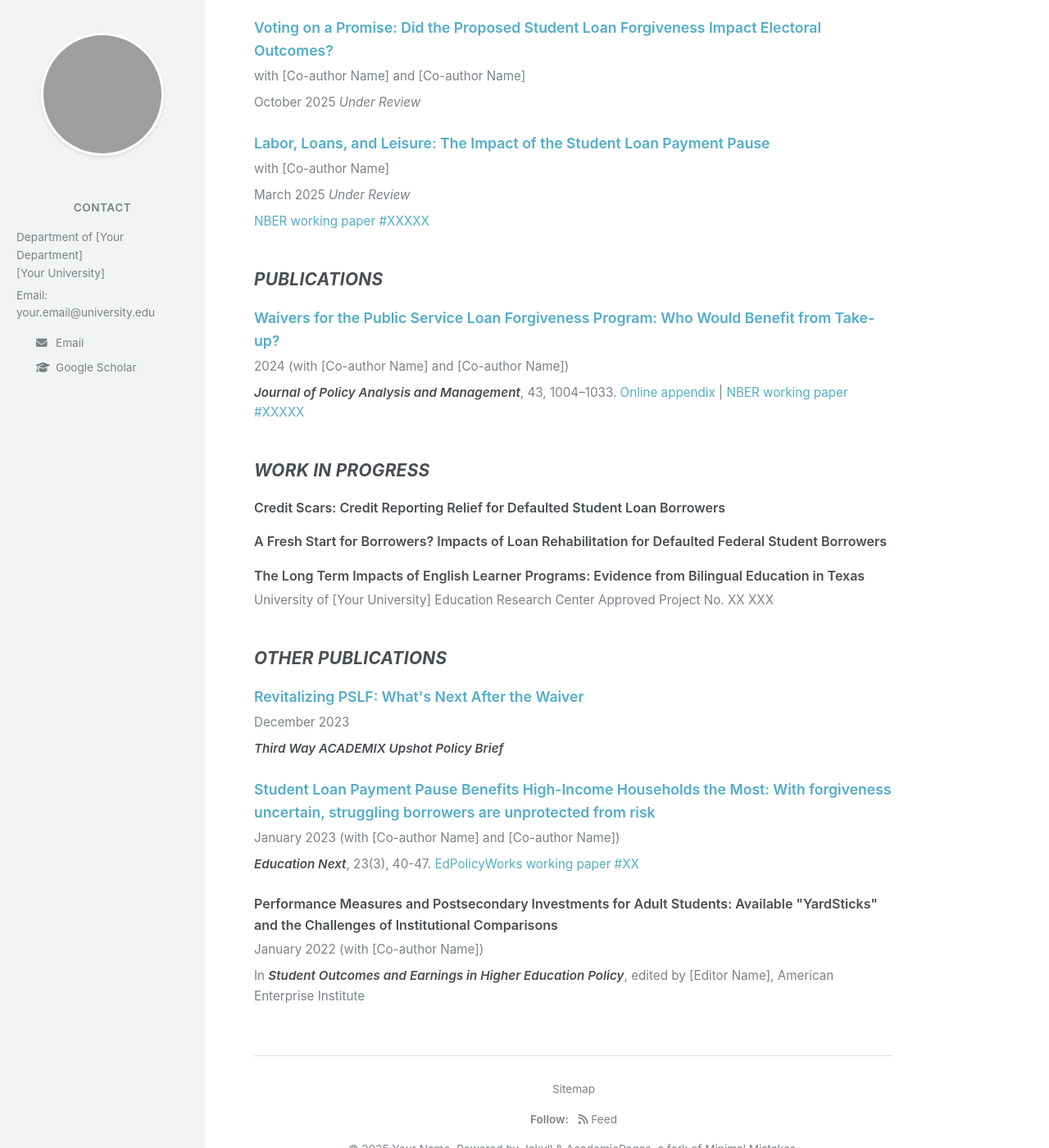
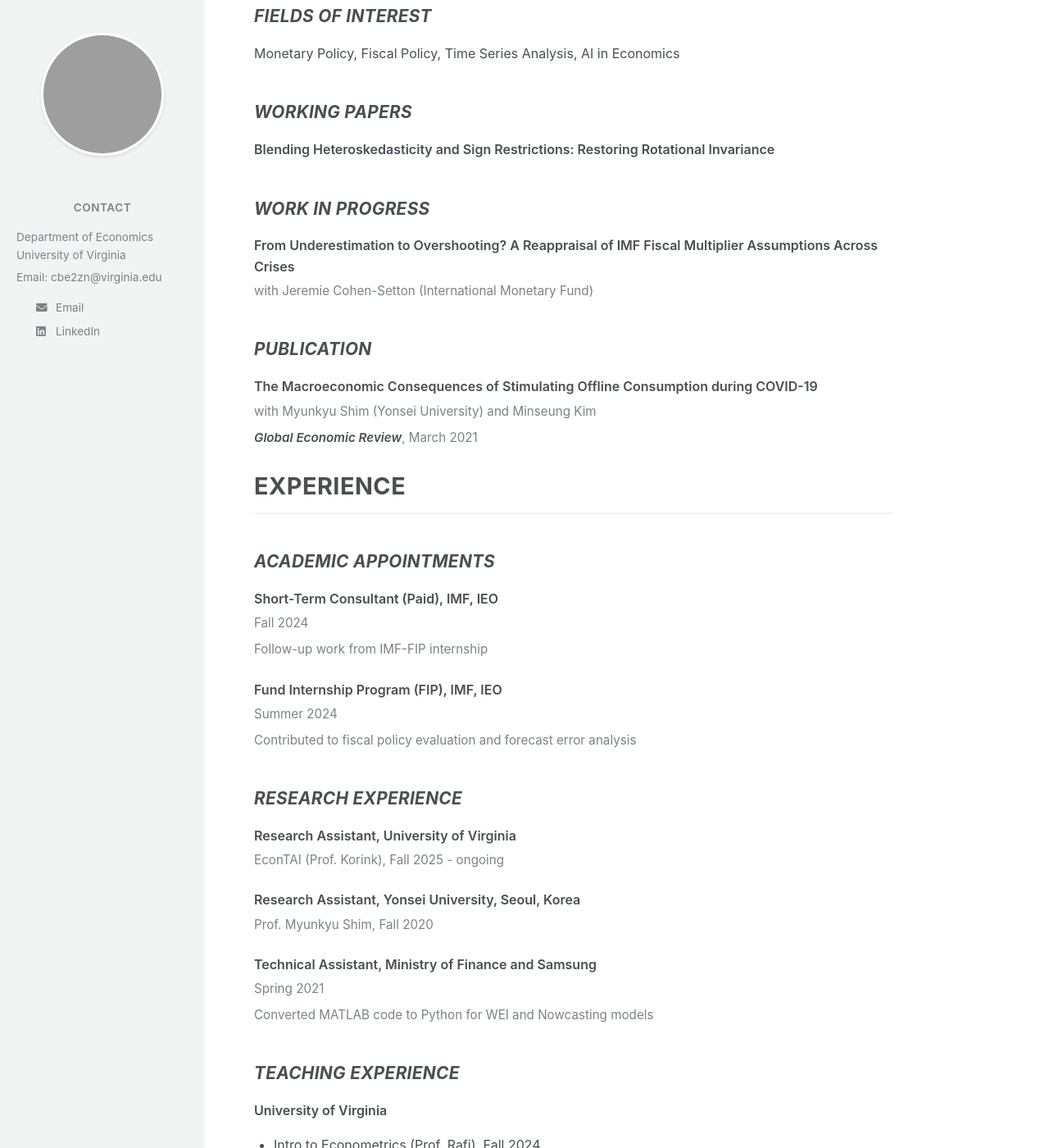
Before and after one commit to davidkim5707/website, a Jekyll site: the page built from index.md, in a window 1280 px wide and 1400 px high, scrolled down 357 px. Shown: the whole window at 82% size. Built offline with Jekyll 4.4.1, drawn with Linux system fonts in a browser that asks for light colours; some of the changed text lies outside the part shown; grey boxes are pictures that could not be loaded.

Commit message:
Update website with Dawis Kim's CV information
Content updates:
- _config.yml: Updated with Dawis Kim's name, email (cbe2zn@virginia.edu)
- _config.yml: Added LinkedIn link, updated department and bio
- index.md: Complete research profile from CV
  - Fields: Monetary Policy, Fiscal Policy, Time Series, AI in Economics
  - Working paper: Heteroskedasticity and Sign Restrictions
  - Work in progress: IMF Fiscal Multiplier with Cohen-Setton
  - Publication: COVID-19 consumption study (Global Economic Review 2021)
  - Academic appointments: IMF IEO consultant and internship
  - Research and teaching experience at UVA and Yonsei

🤖 Generated with [Claude Code](https://claude.com/claude-code)

Co-Authored-By: Claude <noreply@anthropic.com>

```diff
--- a/_config.yml
+++ b/_config.yml
@@ -1,26 +1,26 @@
 # Site Settings
-title: "Your Name"
-email: your.email@university.edu
+title: "Dawis Kim"
+email: cbe2zn@virginia.edu
 description: >-
-  Ph.D. Candidate in [Your Field] at [Your University].
-  Research interests in [Your Research Areas].
+  Ph.D. Candidate in Economics at University of Virginia.
+  Research interests in Monetary Policy, Fiscal Policy, Time Series Analysis, and AI in Economics.
 baseurl: "/website"
 url: "https://davidkim5707.github.io"
 
 # Author Information
 author:
-  name: "Your Name"
+  name: "Dawis Kim"
   avatar: "/images/profile.jpg"
-  bio: "Ph.D. Candidate in [Your Field]"
-  location: "Department of [Your Department]<br>[Your University]"
-  email: your.email@university.edu
+  bio: "Ph.D. Candidate in Economics"
+  location: "Department of Economics<br>University of Virginia"
+  email: cbe2zn@virginia.edu
   links:
     - label: "Email"
       icon: "fas fa-envelope"
-      url: "mailto:your.email@university.edu"
-    - label: "Google Scholar"
-      icon: "fas fa-graduation-cap"
-      url: "https://scholar.google.com/citations?user=YOUR_ID"
+      url: "mailto:cbe2zn@virginia.edu"
+    - label: "LinkedIn"
+      icon: "fab fa-linkedin"
+      url: "https://linkedin.com/in/dawis-kim-9977a824a"
 
 # Build Settings
 markdown: kramdown
--- a/index.md
+++ b/index.md
@@ -5,62 +5,79 @@ title: About
 
 # ABOUT
 
-- Ph.D. Candidate in [Your Field], [Your University]
-- [Your Fellowship or Award, if applicable]
-- [CV](cv.pdf)
+- Ph.D. Candidate in Economics, University of Virginia (Expected May 2027)
+- MA in Economics, University of Virginia (2025)
+- MA in Economics, Yonsei University, Seoul, Korea (2021)
+- [CV](cv/cv.pdf)
 
 # RESEARCH
+
+## _FIELDS OF INTEREST_
+
+Monetary Policy, Fiscal Policy, Time Series Analysis, AI in Economics
 
 ## _WORKING PAPERS_
 
 <dl>
-  <dt><a href="#">Voting on a Promise: Did the Proposed Student Loan Forgiveness Impact Electoral Outcomes?</a></dt>
-  <dd>with [Co-author Name] and [Co-author Name]</dd>
-  <dd>October 2025 <em>Under Review</em></dd>
-</dl>
-
-<dl>
-  <dt><a href="#">Labor, Loans, and Leisure: The Impact of the Student Loan Payment Pause</a></dt>
-  <dd>with [Co-author Name]</dd>
-  <dd>March 2025 <em>Under Review</em></dd>
-  <dd><a href="#">NBER working paper #XXXXX</a></dd>
-</dl>
-
-## _PUBLICATIONS_
-
-<dl>
-  <dt><a href="#">Waivers for the Public Service Loan Forgiveness Program: Who Would Benefit from Take-up?</a></dt>
-  <dd>2024 (with [Co-author Name] and [Co-author Name])</dd>
-  <dd><strong><em>Journal of Policy Analysis and Management</em></strong>, 43, 1004–1033. <a href="#">Online appendix</a> | <a href="#">NBER working paper #XXXXX</a></dd>
+  <dt>Blending Heteroskedasticity and Sign Restrictions: Restoring Rotational Invariance</dt>
 </dl>
 
 ## _WORK IN PROGRESS_
 
-**Credit Scars: Credit Reporting Relief for Defaulted Student Loan Borrowers**
+<dl>
+  <dt>From Underestimation to Overshooting? A Reappraisal of IMF Fiscal Multiplier Assumptions Across Crises</dt>
+  <dd>with Jeremie Cohen-Setton (International Monetary Fund)</dd>
+</dl>
 
-**A Fresh Start for Borrowers? Impacts of Loan Rehabilitation for Defaulted Federal Student Borrowers**
+## _PUBLICATION_
 
 <dl>
-  <dt>The Long Term Impacts of English Learner Programs: Evidence from Bilingual Education in Texas</dt>
-  <dd>University of [Your University] Education Research Center Approved Project No. XX XXX</dd>
+  <dt>The Macroeconomic Consequences of Stimulating Offline Consumption during COVID-19</dt>
+  <dd>with Myunkyu Shim (Yonsei University) and Minseung Kim</dd>
+  <dd><strong><em>Global Economic Review</em></strong>, March 2021</dd>
 </dl>
 
-## _OTHER PUBLICATIONS_
+# EXPERIENCE
+
+## _ACADEMIC APPOINTMENTS_
 
 <dl>
-  <dt><a href="#">Revitalizing PSLF: What's Next After the Waiver</a></dt>
-  <dd>December 2023</dd>
-  <dd><strong><em>Third Way ACADEMIX Upshot Policy Brief</em></strong></dd>
+  <dt>Short-Term Consultant (Paid), IMF, IEO</dt>
+  <dd>Fall 2024</dd>
+  <dd>Follow-up work from IMF-FIP internship</dd>
 </dl>
 
 <dl>
-  <dt><a href="#">Student Loan Payment Pause Benefits High-Income Households the Most: With forgiveness uncertain, struggling borrowers are unprotected from risk</a></dt>
-  <dd>January 2023 (with [Co-author Name] and [Co-author Name])</dd>
-  <dd><strong><em>Education Next</em></strong>, 23(3), 40-47. <a href="#">EdPolicyWorks working paper #XX</a></dd>
+  <dt>Fund Internship Program (FIP), IMF, IEO</dt>
+  <dd>Summer 2024</dd>
+  <dd>Contributed to fiscal policy evaluation and forecast error analysis</dd>
+</dl>
+
+## _RESEARCH EXPERIENCE_
+
+<dl>
+  <dt>Research Assistant, University of Virginia</dt>
+  <dd>EconTAI (Prof. Korink), Fall 2025 - ongoing</dd>
 </dl>
 
 <dl>
-  <dt>Performance Measures and Postsecondary Investments for Adult Students: Available "YardSticks" and the Challenges of Institutional Comparisons</dt>
-  <dd>January 2022 (with [Co-author Name])</dd>
-  <dd>In <a href="#"><strong><em>Student Outcomes and Earnings in Higher Education Policy</em></strong></a>, edited by [Editor Name], American Enterprise Institute</dd>
+  <dt>Research Assistant, Yonsei University, Seoul, Korea</dt>
+  <dd>Prof. Myunkyu Shim, Fall 2020</dd>
 </dl>
+
+<dl>
+  <dt>Technical Assistant, Ministry of Finance and Samsung</dt>
+  <dd>Spring 2021</dd>
+  <dd>Converted MATLAB code to Python for WEI and Nowcasting models</dd>
+</dl>
+
+## _TEACHING EXPERIENCE_
+
+**University of Virginia**
+- Intro to Econometrics (Prof. Rafi), Fall 2024
+- Money and Banking (Prof. Carter), Spring 2023
+- Principles of Macroeconomics (Prof. Carter), Fall 2022, 2023
+- Principles of Microeconomics (Prof. Carter), Spring, Summer 2025
+
+**Yonsei University**
+- Advanced Macroeconomic Theory (Prof. Cho), Fall 2019
```
